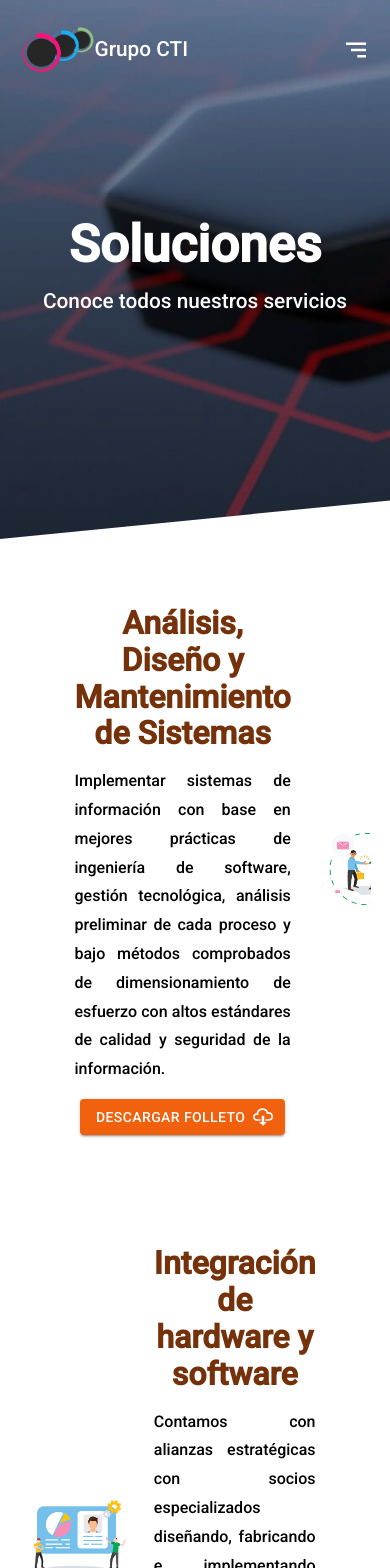
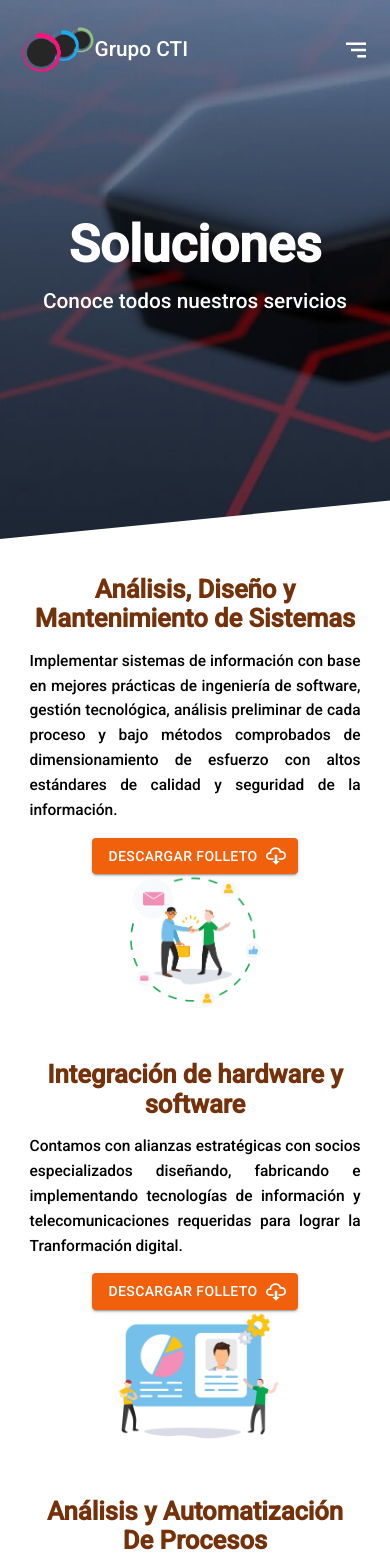
Before and after one commit to ucm23/cti, a Next.js app: page /Soluciones in a window 390 px wide. Shown: the top 1568 px of the page. Built offline with nearby package versions, Linux system fonts and the light colour scheme; a small style sheet from the web is missing.

Commit message:
estilos de soluciones listas

```diff
--- a/assets/global.css
+++ b/assets/global.css
@@ -765,16 +765,20 @@ body::-webkit-scrollbar-thumb{
     display: flex;
     align-items: center;
     padding: 35px;
+    flex-wrap: wrap;
+    justify-content: center;
 }
 
 .reverse{ flex-direction: row-reverse; }
 
 .servicio img{
-    border-radius: 6px;
     width: 40%;
 }
 
-.servicio-texto{ padding: 20px; }
+.servicio-texto{
+    width: 60%;
+    padding: 20px;
+}
 .servicio-texto h1{
     color: var(--color-naranja-oscuro);
     text-align: center;
@@ -1214,6 +1218,8 @@ body::-webkit-scrollbar-thumb{
     .icono-servicios{ font-size: 2.6rem !important;}
     .font-work{ font-size: 1.7rem !important; }
     .hero_title{ font-size: 4rem; }
+    .servicio{ padding: 25px 0; }
+    .servicio-texto{ padding: 15px 0; }
 }
 
 @media (max-width:1023px) {
@@ -1251,7 +1257,6 @@ body::-webkit-scrollbar-thumb{
     .bg-footer{
         height: 500px;
         padding: 50px 0 30px 0;
-
     }
 
     .footer-block{
@@ -1398,6 +1403,15 @@ body::-webkit-scrollbar-thumb{
 
     .vis{ position: static; }
     .mis{ position: static; }
+
+    .servicio-texto{
+        width: 100%;
+         padding: 0 10px;
+    }
+
+    .servicio img{
+        width: 55%;
+    }
 }
 
 @media (max-width: 820px) {
@@ -1607,6 +1621,15 @@ body::-webkit-scrollbar-thumb{
     .bg-nosotros{
         height: 600px;
     }
+
+    .servicio-texto h1{
+        font-size: 1.6rem;
+    }
+
+    .servicio-texto p{
+        font-size: 0.97rem;
+        line-height: 1.6;
+    }
 }
 
 @media (max-width:360px) {
@@ -1636,4 +1659,8 @@ body::-webkit-scrollbar-thumb{
     .hero_title{
         font-size: 2rem;
     }
-}
+
+    .diferencia{
+        height: 700px;
+    }
+}
```
